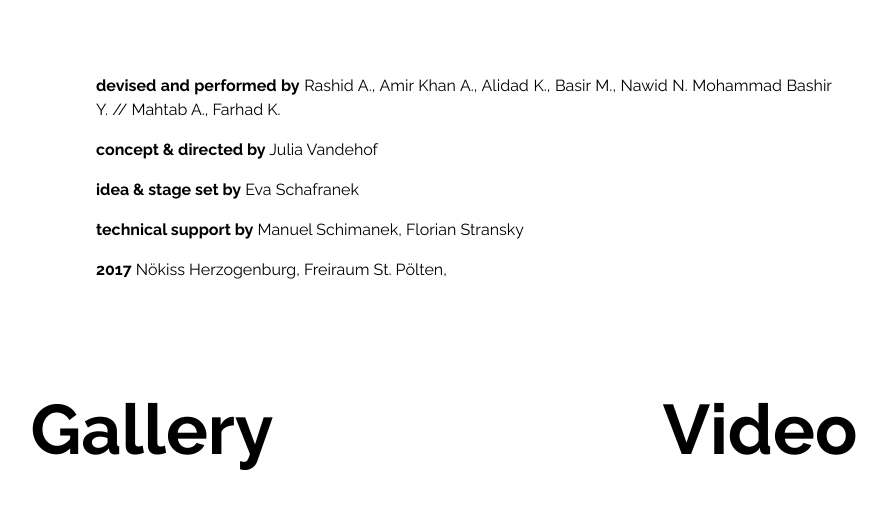
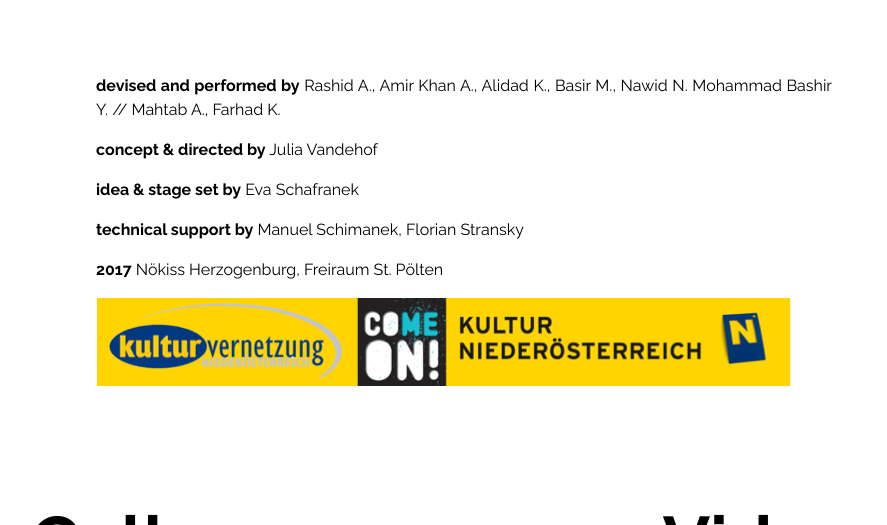
Before and after one commit to matteocarpi/julia, a Jekyll site: the page built from _posts/2019-04-20-vom-wind-dem-sand-und-den-sternen.md, in a window 1280 px wide and 900 px high, scrolled down 1017 px, cut to the strip 0-525 px from the top of the window. Shown: the whole strip, without its empty margins (176-1063 px from the left). Built offline with Jekyll 4.4.1, drawn with Linux system fonts in a browser that asks for light colours.

Commit message:
Update from Forestry.io Julia Proeglhoef updated _posts/2019-04-20-vom-wind-dem-sand-und-den-sternen.md

```diff
--- a/_posts/2019-04-20-vom-wind-dem-sand-und-den-sternen.md
+++ b/_posts/2019-04-20-vom-wind-dem-sand-und-den-sternen.md
@@ -13,7 +13,9 @@
 
   **technical support by**  Manuel Schimanek, Florian Stransky
 
-  **2017** Nökiss Herzogenburg, Freiraum St. Pölten,
+  **2017** Nökiss Herzogenburg, Freiraum St. Pölten
+
+  **![](/uploads/logocomeon.png)**
 preview_picture: "/uploads/foto-vom-wind.jpg"
 current: false
 only_current: false
```
